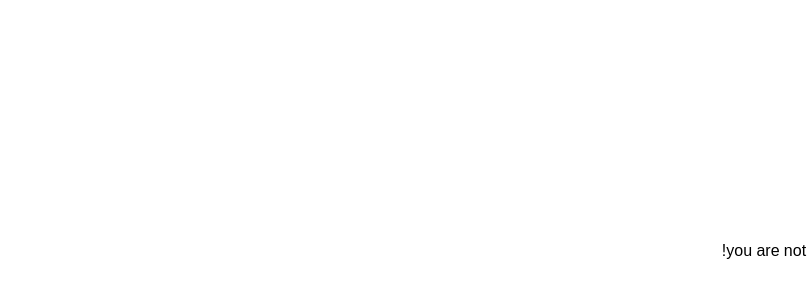
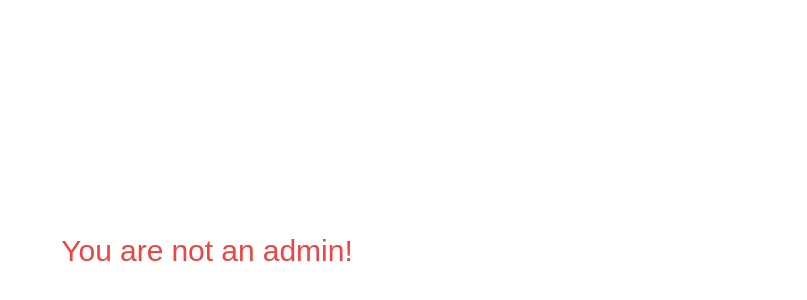
Before and after one commit to mohammadBelbesi/Hamezaveh, a React (Create React App) app: page /admin in a window 1280 px wide. Shown: the part 150-450 px from the top of the page, without its empty margins (473-1280 px from the left). Built offline with nearby package versions, Linux system fonts and the light colour scheme.

Commit message:
css for admin routes

```diff
--- a/src/pages/AdminChecker.js
+++ b/src/pages/AdminChecker.js
@@ -5,5 +5,10 @@ import Admin from "../admin/Admin";
 export default function AdminChecker() {
   const isAdmin = useSelector((state) => state.bazar.isAdmin);
 
-  return isAdmin ? <Admin /> : <h1>you are not admin!</h1>;
-}
+  return isAdmin ? (
+    <Admin />
+  ) : (
+    <div className="flex items-center justify-center h-screen">
+      <h1 className="text-3xl text-red-500">!You are not an admin</h1>
+    </div>
+  );}
```
